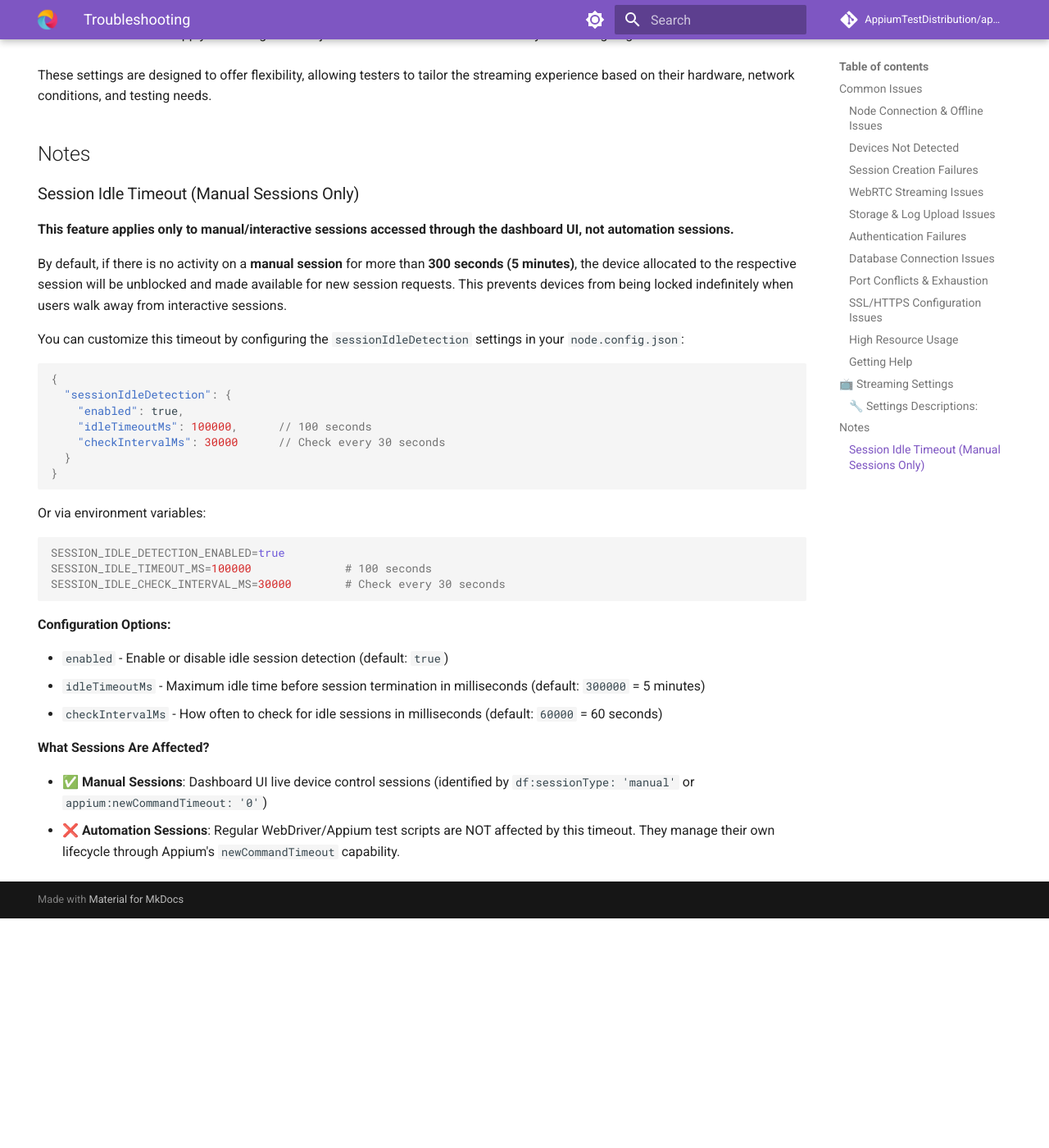
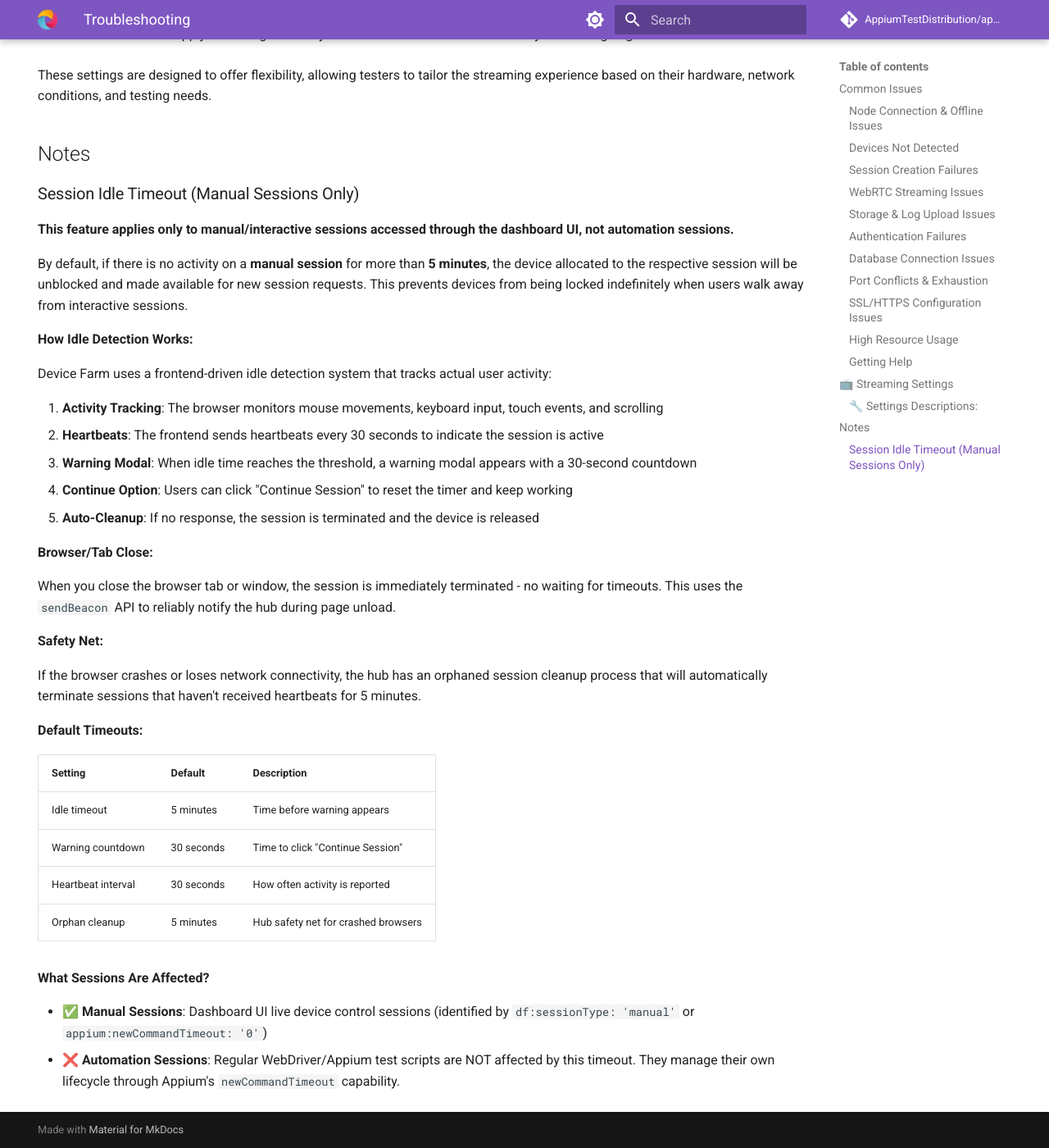
Before and after one commit to AppiumTestDistribution/device-farm-pro-docs, an MkDocs documentation site: the page built from docs/troubleshooting.md, in a window 1280 px wide and 1400 px high, scrolled down 9059 px. Shown: the whole window at 82% size. Built offline with MkDocs 1.6.1 and Material for MkDocs 9.7.7, drawn with Linux system fonts in a browser that asks for light colours; comment, search, counter and statistics services are not loaded; before the commit the page ends 10179 px from its top, so only the background shows below that.

Commit message:
fix: updated docs
Co-authored-by: SrinivasanTarget <srinivasan.sekar1990@gmail.com>

````diff
--- a/docs/troubleshooting.md
+++ b/docs/troubleshooting.md
@@ -451,33 +451,34 @@ These settings are designed to offer flexibility, allowing testers to tailor the
 
 **This feature applies only to manual/interactive sessions accessed through the dashboard UI, not automation sessions.**
 
-By default, if there is no activity on a **manual session** for more than **300 seconds (5 minutes)**, the device allocated to the respective session will be unblocked and made available for new session requests. This prevents devices from being locked indefinitely when users walk away from interactive sessions.
+By default, if there is no activity on a **manual session** for more than **5 minutes**, the device allocated to the respective session will be unblocked and made available for new session requests. This prevents devices from being locked indefinitely when users walk away from interactive sessions.
 
-You can customize this timeout by configuring the `sessionIdleDetection` settings in your `node.config.json`:
+**How Idle Detection Works:**
 
-```json
-{
-  "sessionIdleDetection": {
-    "enabled": true,
-    "idleTimeoutMs": 100000,      // 100 seconds
-    "checkIntervalMs": 30000      // Check every 30 seconds
-  }
-}
-```
+Device Farm uses a frontend-driven idle detection system that tracks actual user activity:
 
-Or via environment variables:
+1. **Activity Tracking**: The browser monitors mouse movements, keyboard input, touch events, and scrolling
+2. **Heartbeats**: The frontend sends heartbeats every 30 seconds to indicate the session is active
+3. **Warning Modal**: When idle time reaches the threshold, a warning modal appears with a 30-second countdown
+4. **Continue Option**: Users can click "Continue Session" to reset the timer and keep working
+5. **Auto-Cleanup**: If no response, the session is terminated and the device is released
 
-```bash
-SESSION_IDLE_DETECTION_ENABLED=true
-SESSION_IDLE_TIMEOUT_MS=100000              # 100 seconds
-SESSION_IDLE_CHECK_INTERVAL_MS=30000        # Check every 30 seconds
-```
+**Browser/Tab Close:**
 
-**Configuration Options:**
+When you close the browser tab or window, the session is immediately terminated - no waiting for timeouts. This uses the `sendBeacon` API to reliably notify the hub during page unload.
 
-- `enabled` - Enable or disable idle session detection (default: `true`)
-- `idleTimeoutMs` - Maximum idle time before session termination in milliseconds (default: `300000` = 5 minutes)
-- `checkIntervalMs` - How often to check for idle sessions in milliseconds (default: `60000` = 60 seconds)
+**Safety Net:**
+
+If the browser crashes or loses network connectivity, the hub has an orphaned session cleanup process that will automatically terminate sessions that haven't received heartbeats for 5 minutes.
+
+**Default Timeouts:**
+
+| Setting | Default | Description |
+| :------ | :------ | :---------- |
+| Idle timeout | 5 minutes | Time before warning appears |
+| Warning countdown | 30 seconds | Time to click "Continue Session" |
+| Heartbeat interval | 30 seconds | How often activity is reported |
+| Orphan cleanup | 5 minutes | Hub safety net for crashed browsers |
 
 **What Sessions Are Affected?**
 
````
Also changed, not shown: docs/configuration.md (+29 -28 lines), docs/hub-configuration.md (+43 -0 lines), docs/node-configuration.md (+29 -28 lines).
